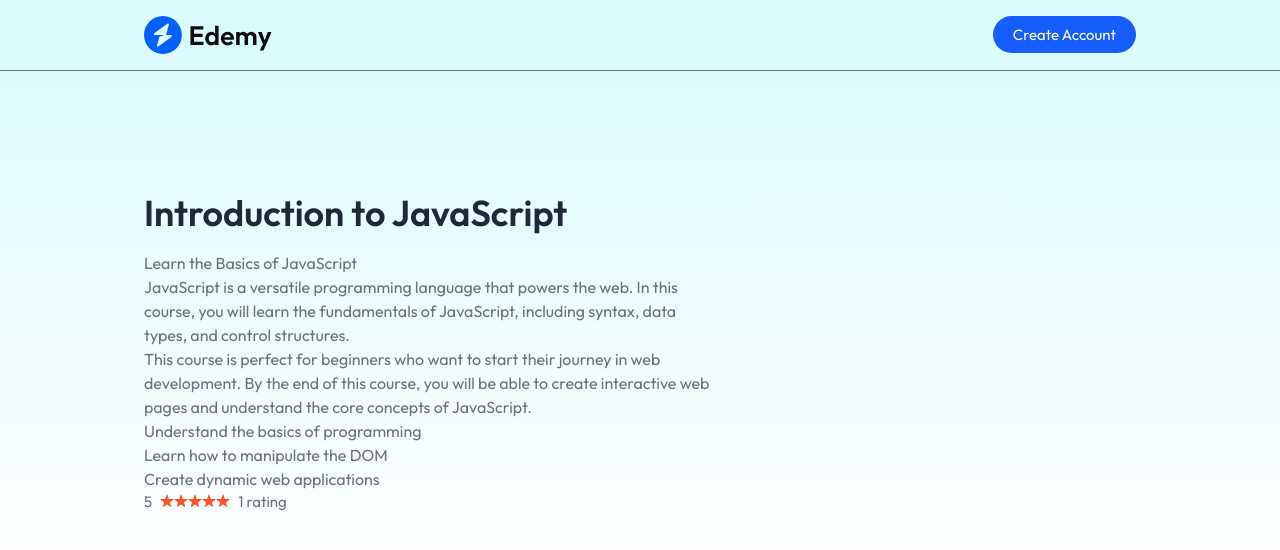
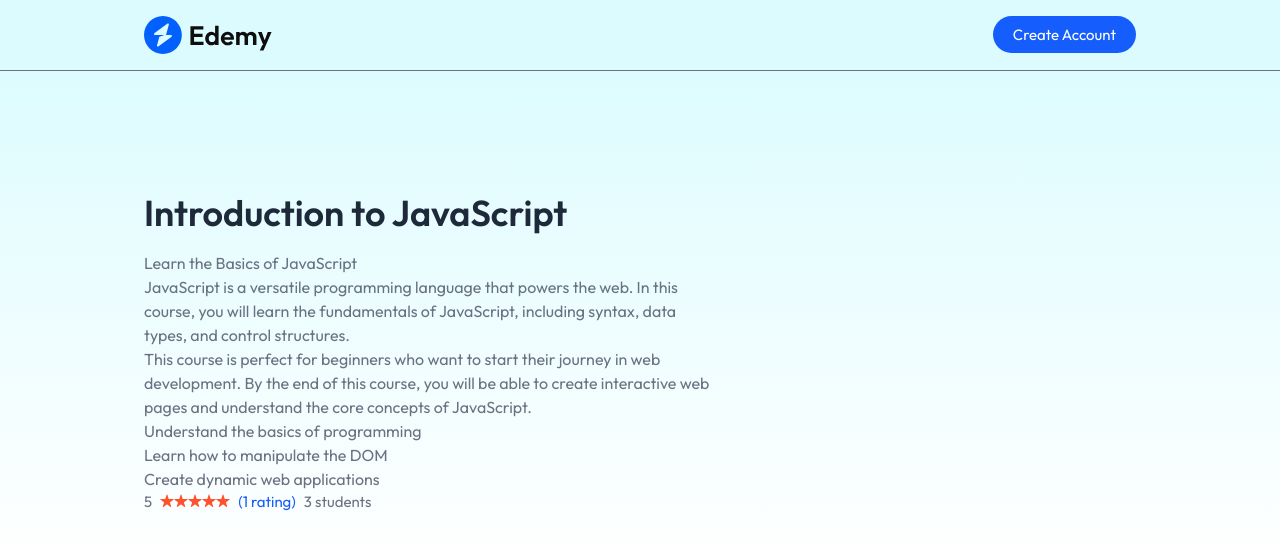
Before and after one commit to asutosh-das/LMS, a React (Vite) app in the folder client/: page /course/605c72efb3f1c2b1f8e4e1a1 in a window 1280 px wide. Shown: the top 550 px of the page. Built offline with nearby package versions, Linux system fonts and the light colour scheme; no server answers.

Commit message:
ratings section completed

```diff
--- a/client/src/pages/student/CourseDetails.jsx
+++ b/client/src/pages/student/CourseDetails.jsx
@@ -56,7 +56,9 @@ const CourseDetails = () => {
                 />
               ))}
             </div>
-            <p className="text-gray-500">{courseData.courseRatings.length} {courseData.courseRatings.length > 1 ? 'ratings' : 'rating'}</p>
+            <p className="text-blue-600">({courseData.courseRatings.length} {courseData.courseRatings.length > 1 ? 'ratings' : 'rating'})</p>
+
+            <p>{courseData.enrolledStudents.length} {courseData.enrolledStudents.length > 1 ? 'students' : 'student'}</p>
           </div>
         </div>
         {/* right column */}
```
